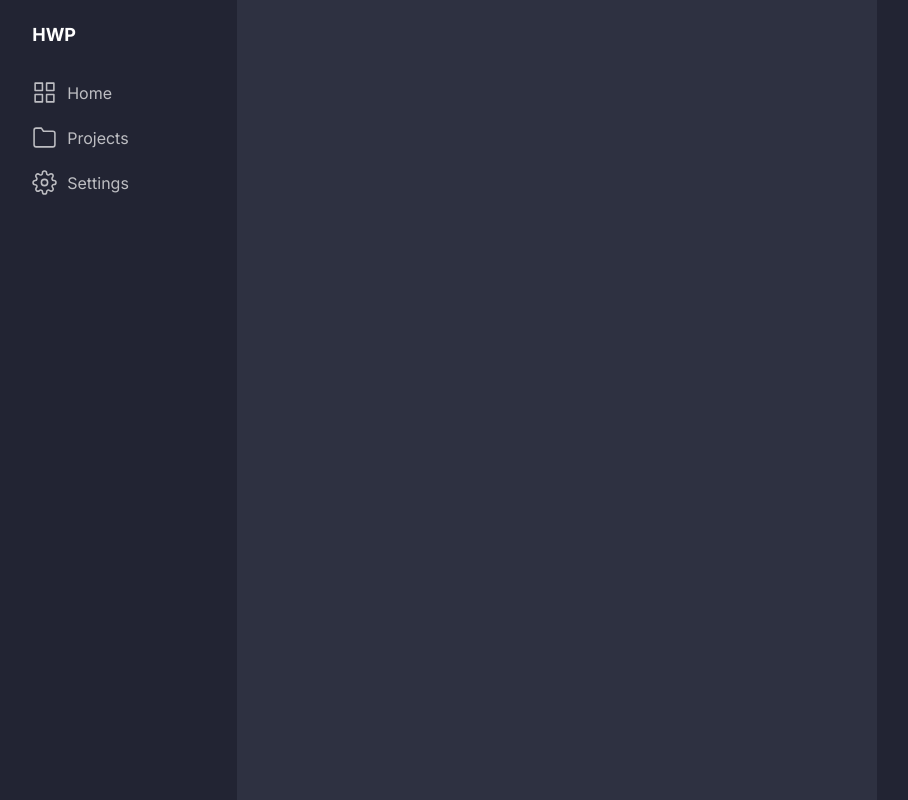
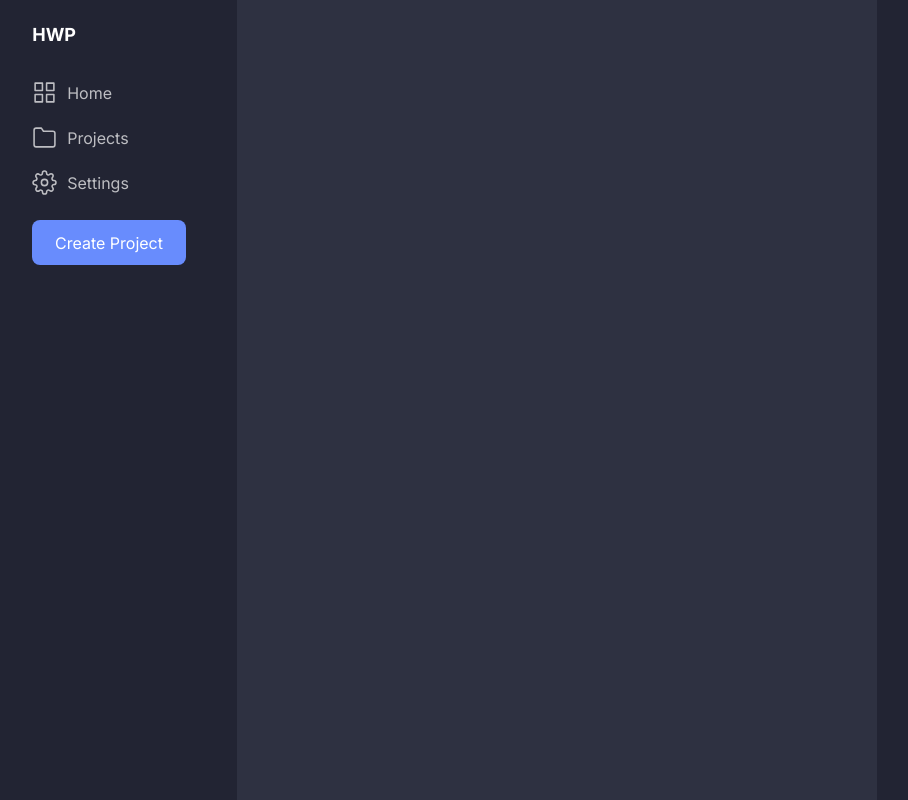
Before and after one commit to ocfranz/hello-world-projects, a React (Create React App) app: page / in a window 1280 px wide. Shown: the whole page, without its empty margins (19-927 px from the left). Built offline with nearby package versions, Linux system fonts and the light colour scheme.

Commit message:
adding button component

```diff
--- a/src/components/Button/styles.js
+++ b/src/components/Button/styles.js
@@ -1,27 +1,18 @@
 import styled from "styled-components";
 import { media } from "../../styles/minxins";
+import { ButtonBasic } from "../../styles/utils";
 
 const ButtonStyled = styled.button`
-  padding: 15px 34px;
-  margin: 0px 5px;
-  border-radius: 10px;
-  cursor: pointer;
-  border: none;
-  color: #ffffff;
-  font-weight: bold;
-  background-color: #9175db;
+  ${ButtonBasic}
+  width: 100%;
+  height: 45px;
   display: flex;
+  justify-content: center;
   align-items: center;
-  &:focus {
-    box-shadow: none;
-    outline: none;
-  }
-
-  ${media.lg`
-  padding: 18px 45px;
   font-size: 16px;
-  line-height: 24px;
-  `}
+  text-transform: capitalize;
+  background: #688cfd;
+  border-radius: 8px;
 `;
 
 export { ButtonStyled };
--- a/src/modules/Sidebar/Sidebar.js
+++ b/src/modules/Sidebar/Sidebar.js
@@ -9,7 +9,7 @@ import {
 } from "./styles";
 import Icon from "../../components/Icon";
 import SidebarItem from "../../components/SidebarItem";
-
+import Button from "../../components/Button";
 const Sidebar = (props) => {
   return (
     <SidebarStyled>
@@ -21,6 +21,7 @@ const Sidebar = (props) => {
           <SidebarItem iconName="home" children="home" />
           <SidebarItem iconName="project" children="projects" />
           <SidebarItem iconName="settings" children="settings" />
+          <Button children="create project" handleOnClick={() => {}} />
         </SidebarNav>
       </SidebarWrapper>
     </SidebarStyled>
--- a/src/modules/Sidebar/styles.js
+++ b/src/modules/Sidebar/styles.js
@@ -30,12 +30,9 @@ const SidebarNav = styled.nav`
   height: calc(100% - 70px);
   display: flex;
   flex-direction: column;
+  button {
+    margin-top: 15px;
+  }
 `;
 
-
-export {
-  SidebarStyled,
-  SidebarWrapper,
-  SidebarHeading,
-  SidebarNav,
-};
+export { SidebarStyled, SidebarWrapper, SidebarHeading, SidebarNav };
--- a/src/styles/utils.js
+++ b/src/styles/utils.js
@@ -4,4 +4,16 @@ const SimpleA = css`
   cursor: pointer;
 `;
 
-export { SimpleA };
+const ButtonBasic = css`
+  outline: none;
+  box-shadow: none;
+  cursor: pointer;
+  border: none;
+  &:focus {
+    outline: none;
+    box-shadow: none;
+    border: none;
+  }
+`;
+
+export { SimpleA, ButtonBasic };
```
Also changed, not shown: package.json (+4 -5 lines).
